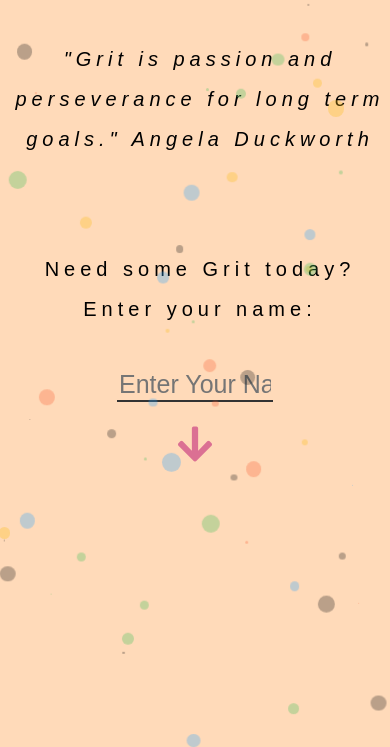
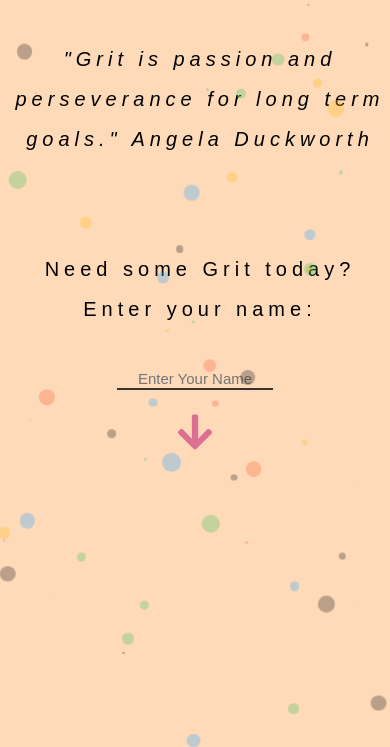
Before and after one commit to Pritikaroy/PritikaRoyProjectThree, a plain HTML site: page index.html in a window 390 px wide. Shown: the part 136-883 px from the top of the page. Drawn offline with nearby package versions, Linux system fonts and the light colour scheme; a web font is replaced by a local one.

Commit message:
mediaqueries and styling final update

```diff
--- a/styles/_mediaQueries.scss
+++ b/styles/_mediaQueries.scss
@@ -204,6 +204,7 @@
 
     #name{
         width: 50%;
+        font-size: 2rem;
     }
 
     .needSomeGrit {
@@ -266,7 +267,7 @@
 
     #name{
         width: 40%;
-        font-size: 2.5rem;
+        font-size: 1.5rem;
     }
 
     .needSomeGrit {
--- a/styles/style.scss
+++ b/styles/style.scss
@@ -68,7 +68,7 @@ h3 {
     color: #333333;
     text-align: center;
     margin: 0;
-    font-size: 3rem;
+    font-size: 2.5rem;
 }
 
 .buttonContainer {
```
Also changed, not shown: styles/style.css, 1 other file.
